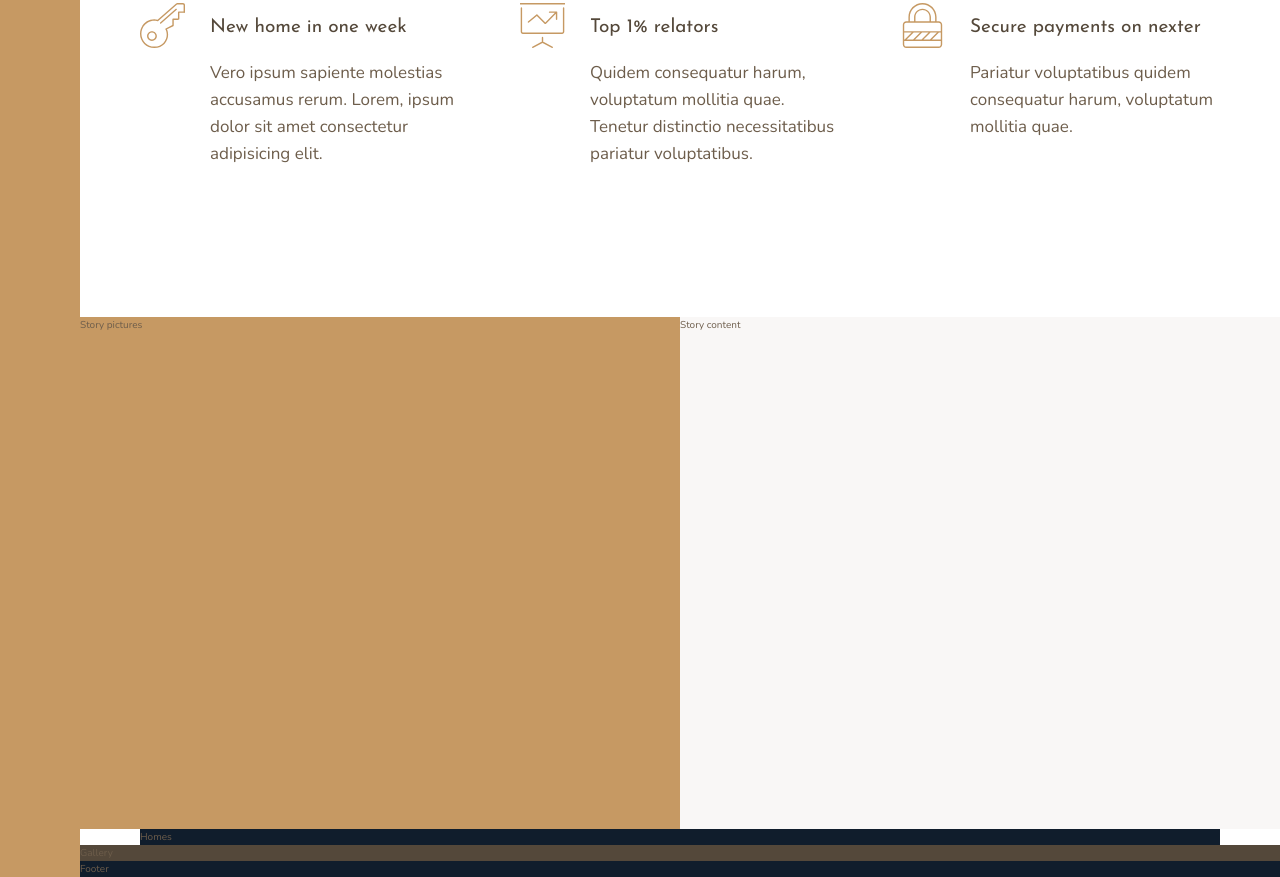
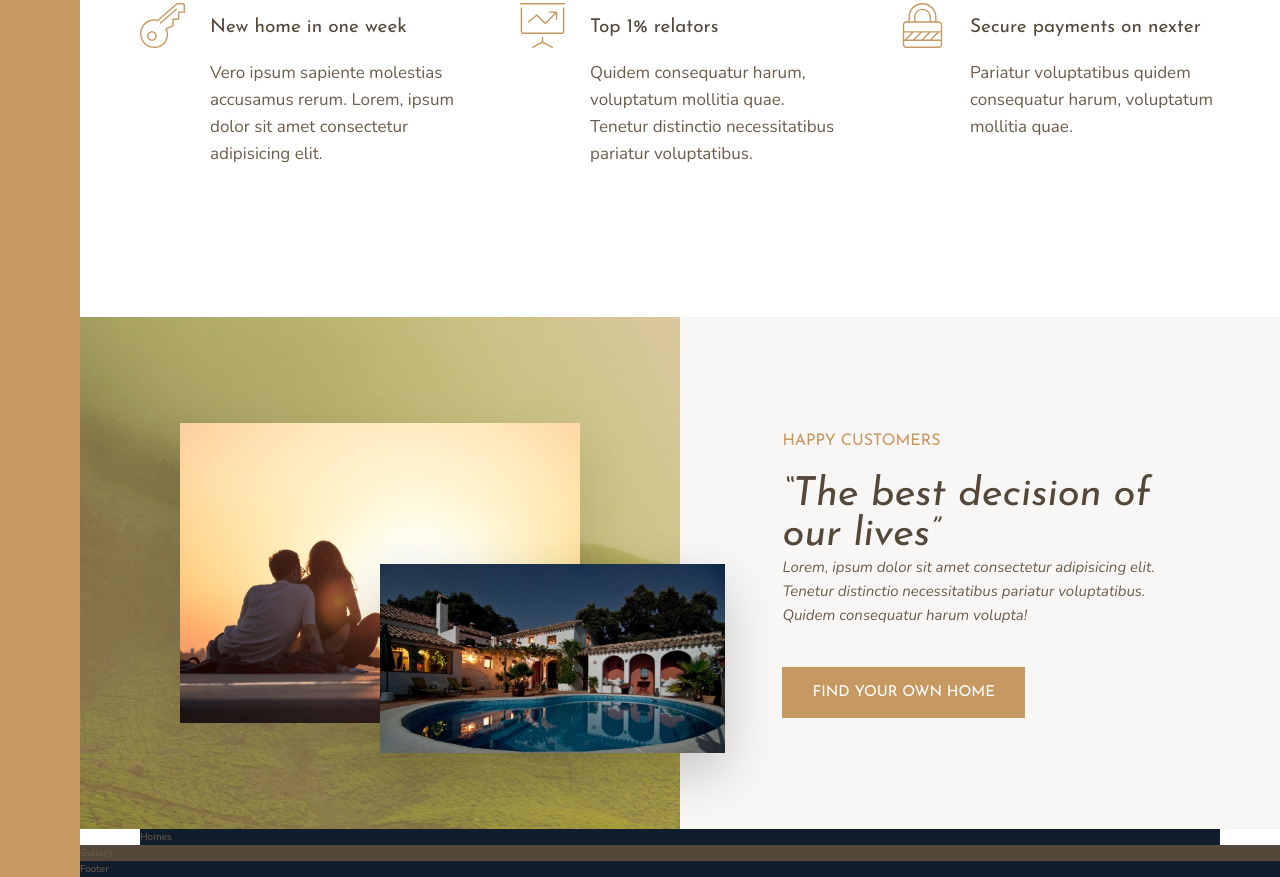
Before and after one commit to TheNoio/css-nexter, a website: page index.html in a window 1280 px wide. Shown: the part 991-1868 px from the top of the page. Drawn offline with nearby package versions, Linux system fonts and the light colour scheme.

Commit message:
111. Building the Story Section - Part 2

```diff
--- a/index.html
+++ b/index.html
@@ -73,10 +73,17 @@
         </div>
     </section>
     <div class="story__pictures">
-        Story pictures
+        <img src="img/story-1.jpeg" alt="Couple with new house" class="story__img--1">
+        <img src="img/story-2.jpeg" alt="New house" class="story__img--2">
     </div>
     <div class="story__content">
-        Story content
+        <h3 class="heading-3 mb-sm">Happy Customers</h3>
+        <h2 class="heading-2 heading-2--dark mb-md">&ldquo;The best decision of our lives&rdquo;</h2>
+        <p class="story__text">
+            Lorem, ipsum dolor sit amet consectetur adipisicing elit. Tenetur distinctio necessitatibus
+            pariatur voluptatibus. Quidem consequatur harum volupta!
+        </p>
+        <button class="btn">Find your own home</button>
     </div>
     <section class="homes">
         Homes
--- a/sass/_story.scss
+++ b/sass/_story.scss
@@ -1,11 +1,45 @@
-.story{
-    &__pictures{
+.story {
+    &__pictures {
         background-color: $color-primary;
         grid-column: full-start / col-end 4;
+        background-image: linear-gradient(rgba($color-primary, .5), rgba($color-primary, .5)), url(../img/back.jpg);
+
+        display: grid;
+        grid-template-rows: repeat(6, 1fr);
+        grid-template-columns: repeat(6, 1fr);
+        align-items: center;
     }
 
-    &__content{
+    &__img--1 {
+        width: 100%;
+        grid-row: 2 / 6;
+        grid-column: 2 / 6;
+        box-shadow: 0 2rem 5rem rgba(#000, .1);
+    }
+
+    &__img--2 {
+        width: 115%;
+        grid-row: 4 / 6;
+        grid-column: 4 / 7;
+        z-index: 5;
+        box-shadow: 0 2rem 5rem rgba(#000, .2);
+    }
+
+    &__content {
         background-color: $color-grey-light-1;
         grid-column: col-start 5 / full-end;
+
+        padding: 6rem 8vw;
+
+        display: flex;
+        flex-direction: column;
+        justify-content: center;
+        align-items: flex-start;
+    }
+
+    &__text {
+        font-size: 1.5rem;
+        font-style: italic;
+        margin-bottom: 4rem;
     }
 }
--- a/sass/_typography.scss
+++ b/sass/_typography.scss
@@ -9,12 +9,24 @@
 
 .heading-2 {
     @extend %heading;
+    font-size: 4rem;
+    font-style: italic;
+    line-height: 1;
 
+    &--light {
+        color: $color-grey-light-1;
+    }
+
+    &--dark {
+        color: $color-grey-dark-1;
+    }
 }
 
 .heading-3 {
     @extend %heading;
-
+    font-size: 1.6rem;
+    color: $color-primary;
+    text-transform: uppercase;
 }
 
 .heading-4 {
@@ -22,10 +34,43 @@
     font-size: 1.9rem;
 
     &--light {
-        color: $color-grey-light-1
+        color: $color-grey-light-1;
     }
 
     &--dark {
-        color: $color-grey-dark-1
+        color: $color-grey-dark-1;
     }
 }
+
+.btn {
+    background-color: $color-primary;
+    color: #fff;
+    border: none;
+    border-radius: 0;
+    font-family: $font-display;
+    font-size: 1.5rem;
+    text-transform: uppercase;
+    padding: 1.8rem 3rem;
+    cursor: pointer;
+    transition: all .2s;
+
+    &:hover {
+        background-color: $color-primary-dark;
+    }
+}
+
+.mb-sm {
+    margin-bottom: 2rem;
+}
+
+.mb-mm {
+    margin-bottom: 3rem;
+}
+
+.mb-lg {
+    margin-bottom: 4rem;
+}
+
+.mb-hg {
+    margin-bottom: 8rem;
+}
```
Also changed, not shown: css/style.css.
